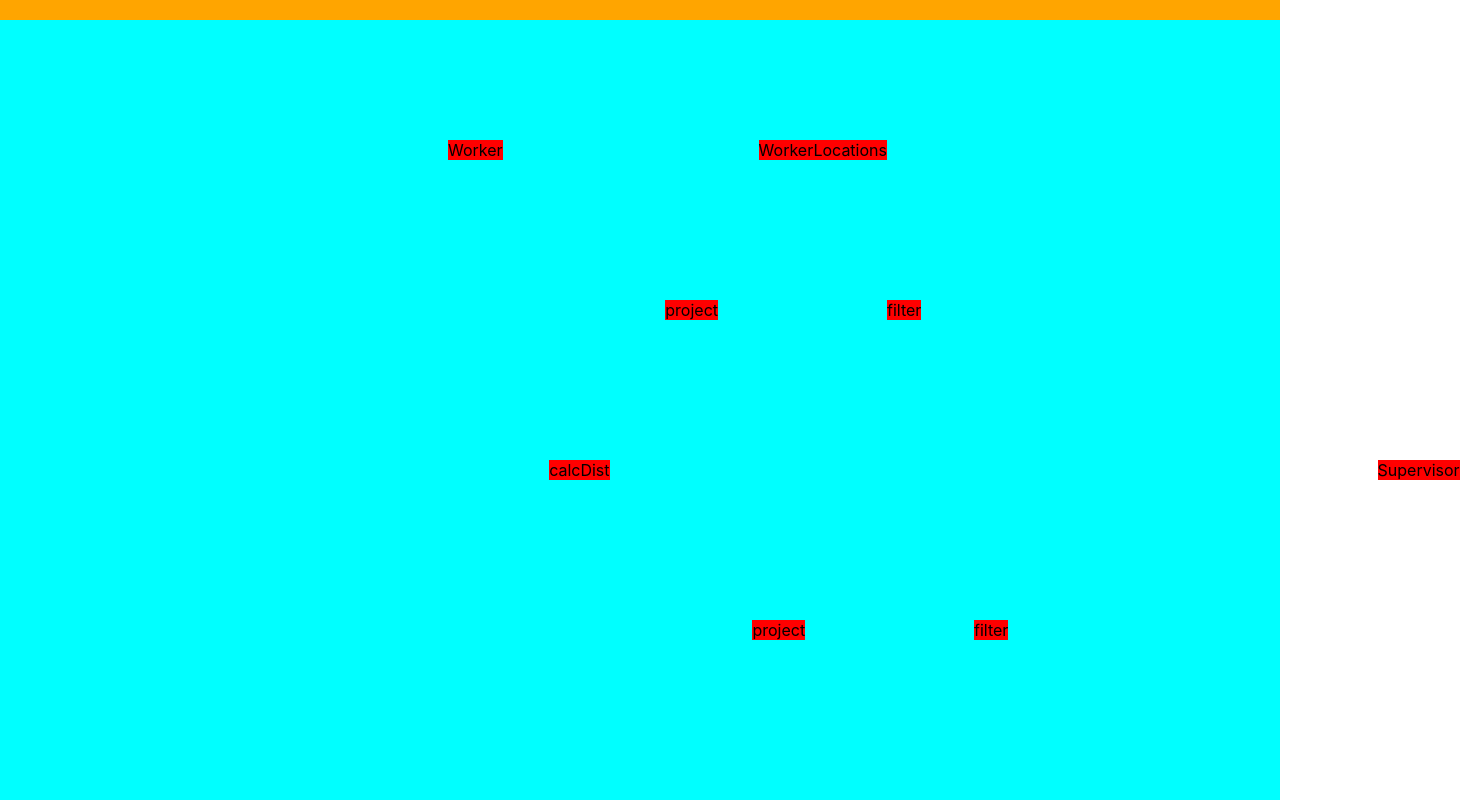
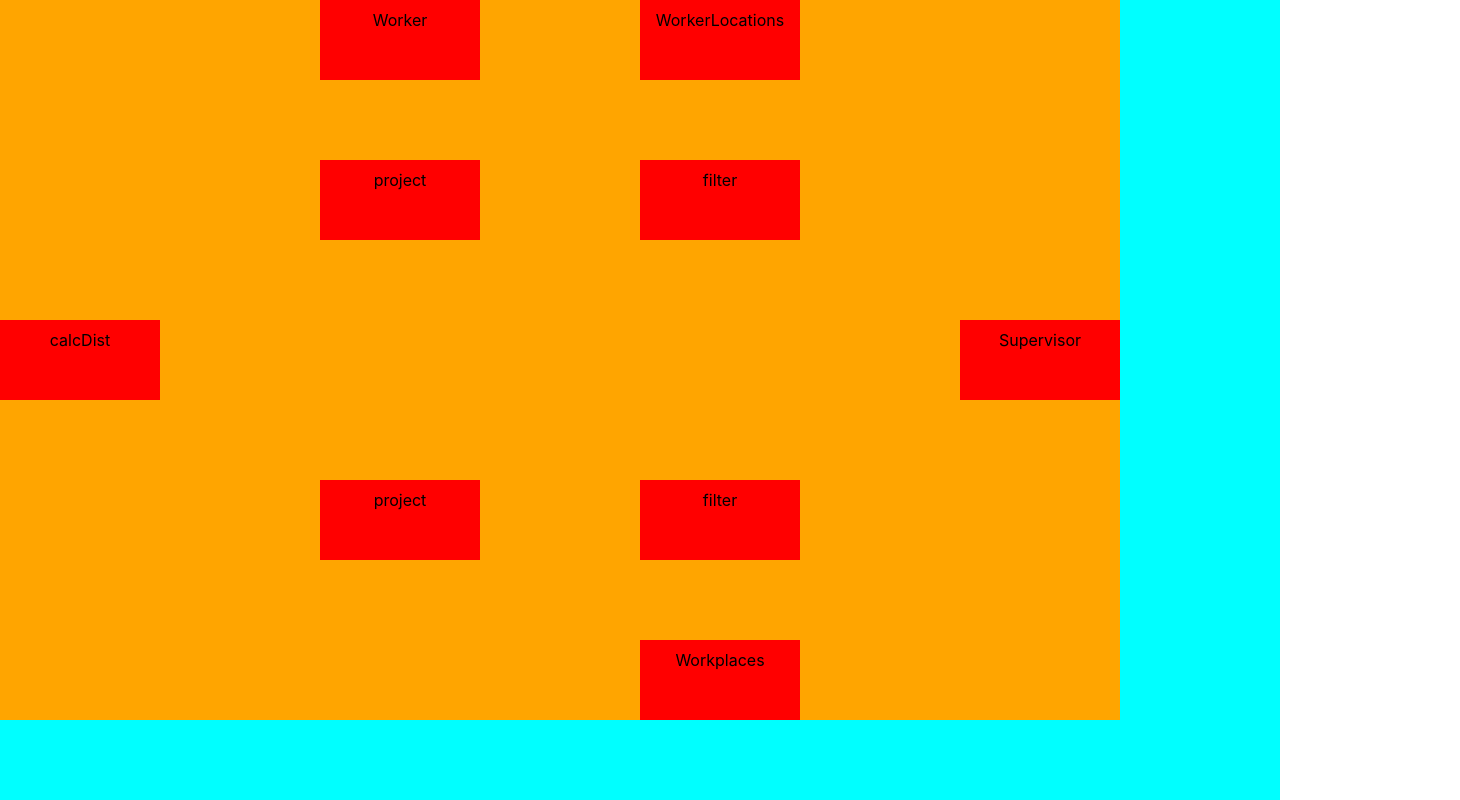
Before and after one commit to Trust40-Project/Design-Time-Analysis-Visualization, a React (Create React App) app in the folder dataflow-frontend/: page / in a window 1280 px wide. Shown: the top 800 px of the page, 1460 px wide, since content can reach past the window. Built offline with nearby package versions, Linux system fonts and the light colour scheme.

Commit message:
Changing placement of nodes to grid placement.
Figuring out if a grid could be used for placing the nodes when a layout algorithm calculates positions for nodes.
Question:
-How are the edges supposed to be placed?

```diff
--- a/dataflow-frontend/src/DataFlowChart/DataFlowChart.tsx
+++ b/dataflow-frontend/src/DataFlowChart/DataFlowChart.tsx
@@ -31,16 +31,27 @@ export class DataFlowChart extends React.Component {
 
     }
 }
-
+/*
 const worker: INode = new Operation(1, new Position(40, 20), "Worker");
-const workerLocations: INode = new Operation(2, new Position(60, 20), "WorkerLocations");
+const workerLocations: INode = new Operation(2, new Position(60, 0), "WorkerLocations");
 const filter: INode = new Operation(3, new Position(60, 40), "filter");
 const project: INode = new Operation(4, new Position(40, 40), "project");
 const filter1: INode =  new Operation(5, new Position(60, 80), "filter");
 const project1: INode = new Operation(6, new Position(40, 80), "project");
 const calcDist: INode = new Operation(7, new Position(20, 60), "calcDist");
 const supervisor: INode = new Operation(8, new Position(80, 60), "Supervisor");
-const workplaces: INode = new Operation(9, new Position(60, 120), "Workplaces");
+const workplaces: INode = new Operation(9, new Position(60, 120), "Workplaces");*/
+
+const worker: INode = new Operation(1, new Position(2, 1), "Worker");
+const workerLocations: INode = new Operation(2, new Position(3, 1), "WorkerLocations");
+const filter: INode = new Operation(3, new Position(3, 2), "filter");
+const project: INode = new Operation(4, new Position(2, 2), "project");
+const filter1: INode =  new Operation(5, new Position(3, 4), "filter");
+const project1: INode = new Operation(6, new Position(2, 4), "project");
+const calcDist: INode = new Operation(7, new Position(1, 3), "calcDist");
+const supervisor: INode = new Operation(8, new Position(4, 3), "Supervisor");
+const workplaces: INode = new Operation(9, new Position(3, 5), "Workplaces");
+
 
 
 const softwareComponents: Array<ISoftwareComponent> = [
--- a/dataflow-frontend/src/Models/FlowChart/SoftwareComponent.ts
+++ b/dataflow-frontend/src/Models/FlowChart/SoftwareComponent.ts
@@ -10,12 +10,15 @@ export class SoftwareComponent implements ISoftwareComponent{
     private _nodes: Array<INode> = [];
 
 
+
     constructor(rank: number, name: string, nodes: Array<INode>, edges: Array<IEdge>){
         this.name = name;
         this.rank = rank;
         this.nodes = nodes;
         this.edges = edges;
     }
+
+
 
     public get edges(): IEdge[] {
         return this._edges;
--- a/dataflow-frontend/src/Node/Node.css
+++ b/dataflow-frontend/src/Node/Node.css
@@ -1,4 +1,8 @@
 .node{
     background-color: red;
-    position: relative;
+    padding: 10px;
+    height: 5em;
+    width: 10em;
+    overflow: hidden;
+    box-sizing: border-box;
 }
--- a/dataflow-frontend/src/Node/Node.tsx
+++ b/dataflow-frontend/src/Node/Node.tsx
@@ -23,8 +23,8 @@ export class Node extends React.Component<NodeProps> {
 
 
         return (
-            /**width: Node.width + 'vw', height: Node.height + 'vh', */
-            <div className='node' style={{ top: leftTopCorner.y + 'vh', left: leftTopCorner.x + 'vw'}}>{node.name}</div>
+            /**width: Node.width + 'vw', height: Node.height + 'vh', top: leftTopCorner.y + 'vh', left: leftTopCorner.x + 'vw'*/
+            <div className='node' style={{gridColumn: position.x+'/'+(position.x+1), gridRow: position.y + '/'+(position.y +1) }}>{node.name}</div>
         );
     }
 }
--- a/dataflow-frontend/src/SoftwareComponent/SoftwareComponent.css
+++ b/dataflow-frontend/src/SoftwareComponent/SoftwareComponent.css
@@ -1,4 +1,15 @@
 .softwarecomponent{
     background-color: orange;
-    display: flex;
+    display: grid;
+    grid-template-columns: repeat(4,  10em);
+    grid-template-rows: repeat(5, 5em);
+    grid-auto-columns: 10em;
+    grid-auto-rows: 5em;
+    gap: 0;
+    column-gap: 10em;
+    row-gap: 5em;
+    justify-items: center;
+    align-items: center;
+    width: calc((7) * 10em);
+    height: calc((9)*5em);
 }
```
